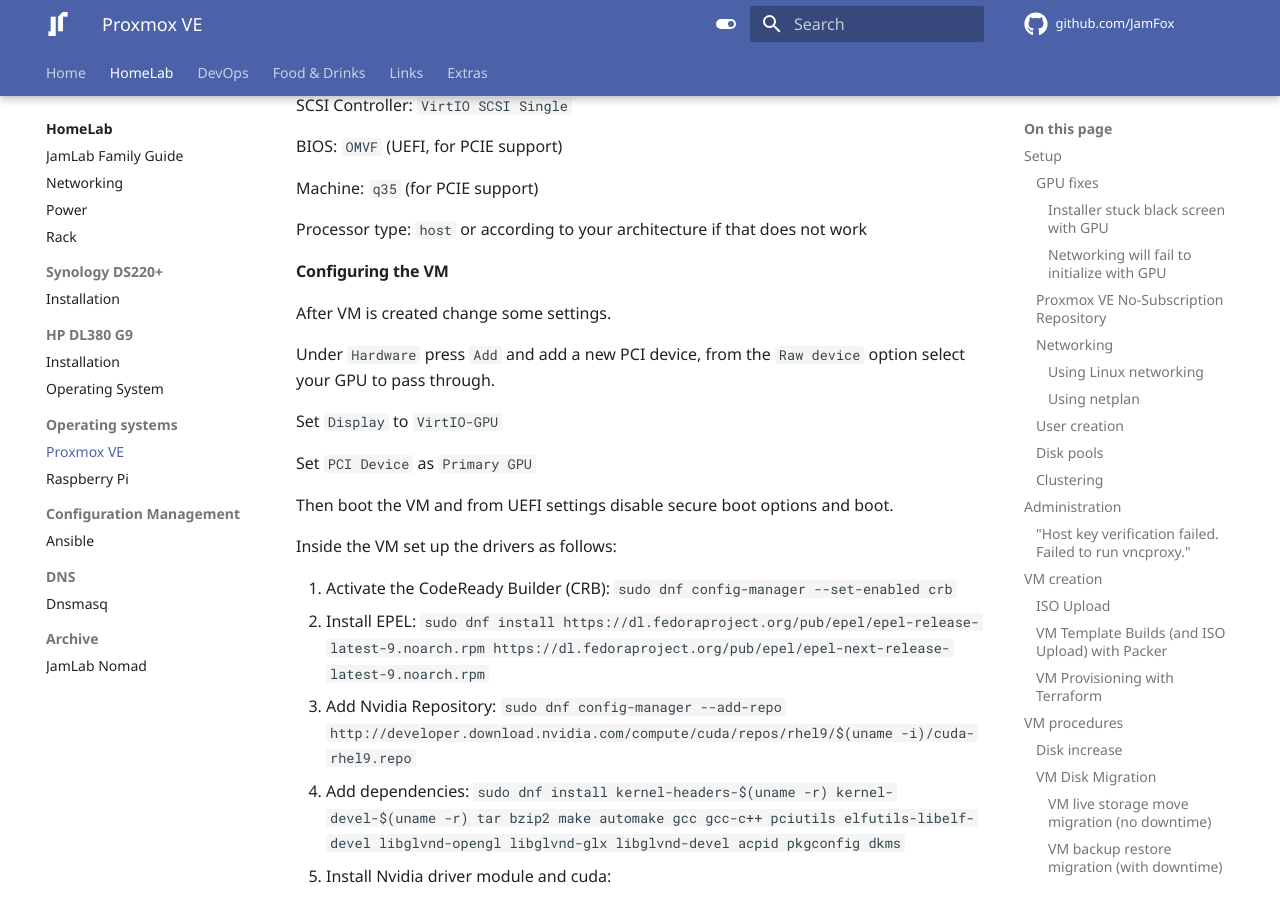
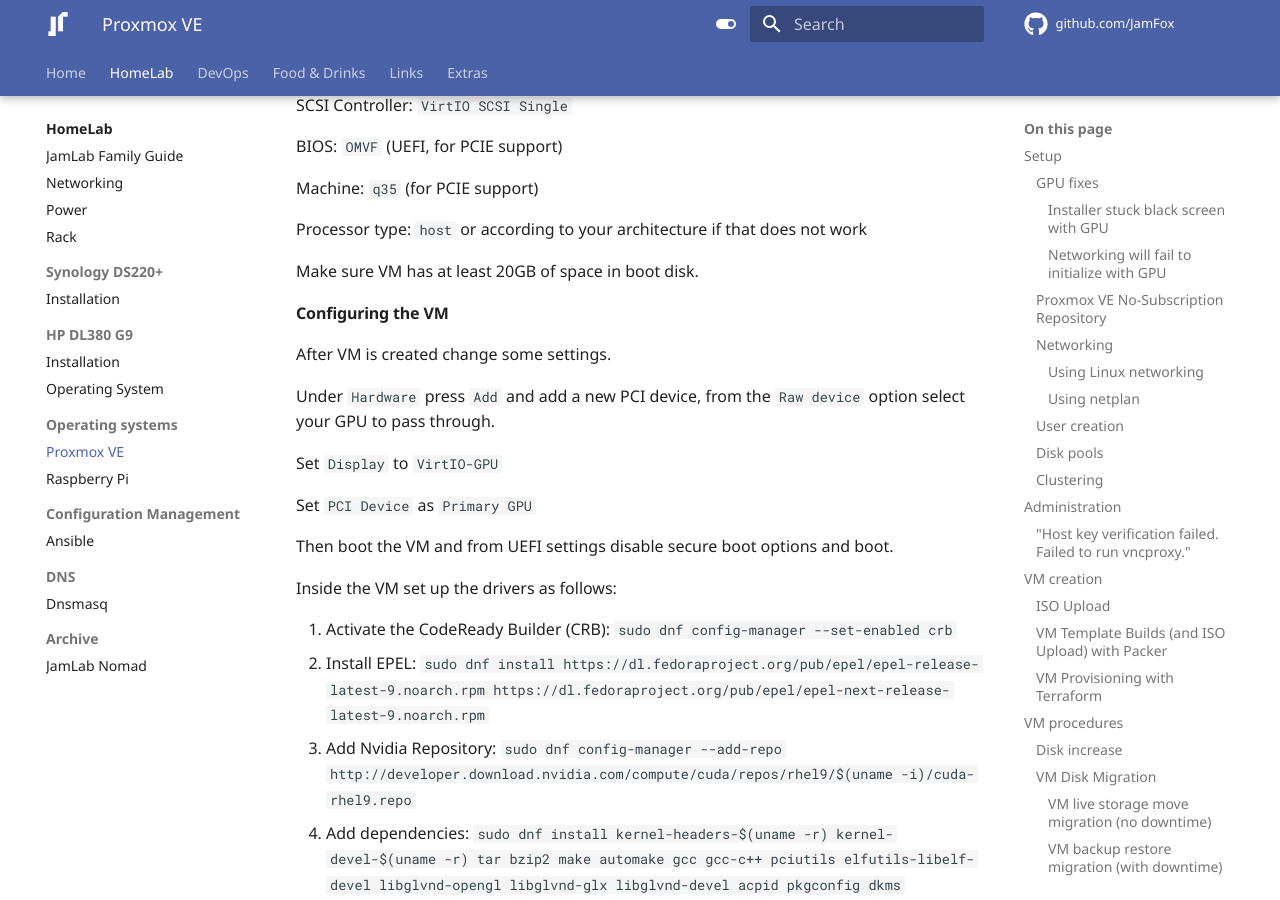
Before and after one commit to JamFox/docs.jamfox.dev, an MkDocs documentation site: the page built from docs/content/homelab/proxmox.md, in a window 1280 px wide and 900 px high, scrolled down 8521 px. Built offline with MkDocs 1.6.1 and Material for MkDocs 9.7.7, drawn with Linux system fonts in a browser that asks for light colours; comment, search, counter and statistics services are not loaded.

Commit message:
disk size

```diff
--- a/docs/content/homelab/proxmox.md
+++ b/docs/content/homelab/proxmox.md
@@ -295,6 +295,8 @@ Machine: `q35` (for PCIE support)
 
 Processor type: `host` or according to your architecture if that does not work
 
+Make sure VM has at least 20GB of space in boot disk.
+
 #### Configuring the VM
 
 After VM is created change some settings.
```
